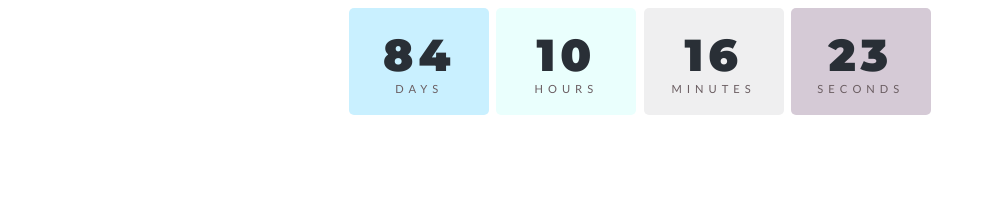
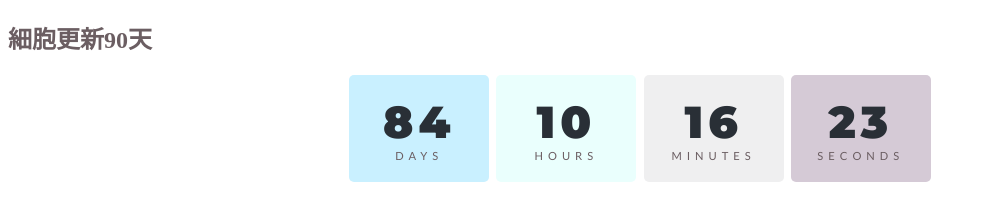
Before and after one commit to NiYaZhen/notionCountDown, a plain HTML site: page index.html in a window 1280 px wide. Shown: the whole page, without its empty margins (0-985 px from the left). Drawn offline with Linux system fonts and the light colour scheme.

Commit message:
Update index.html

```diff
--- a/index.html
+++ b/index.html
@@ -82,7 +82,9 @@ body{
 </style>
 </head>
 <body>
-
+    <div style="color:#6B5E62">
+        <h2>細胞更新90天</h2>
+    </div>
 <div id="timer">
 
     <div class="days">
```
